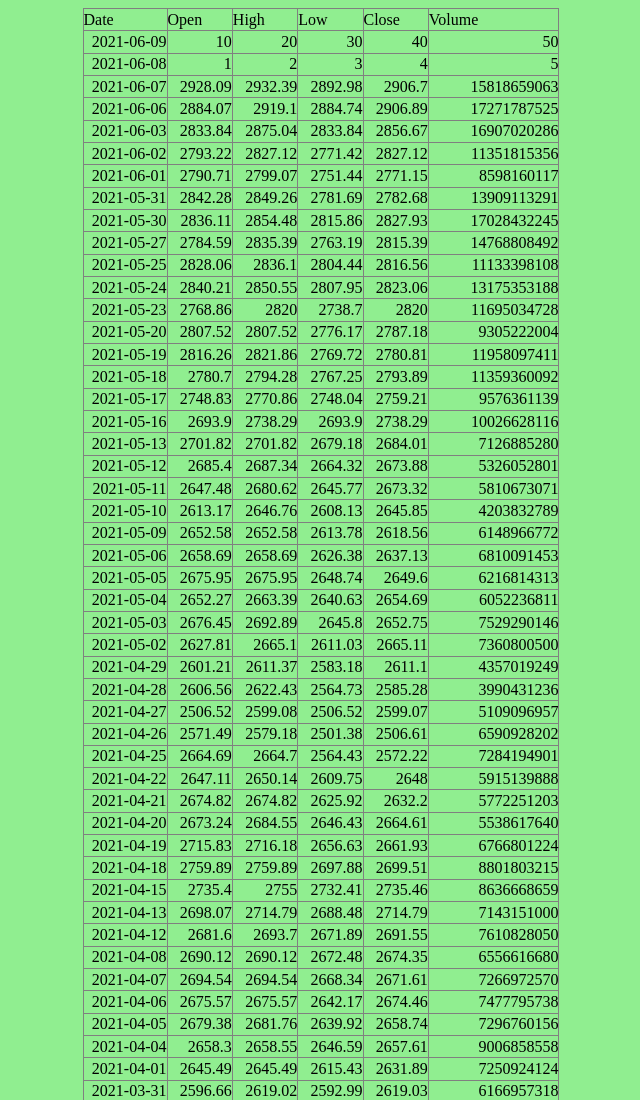
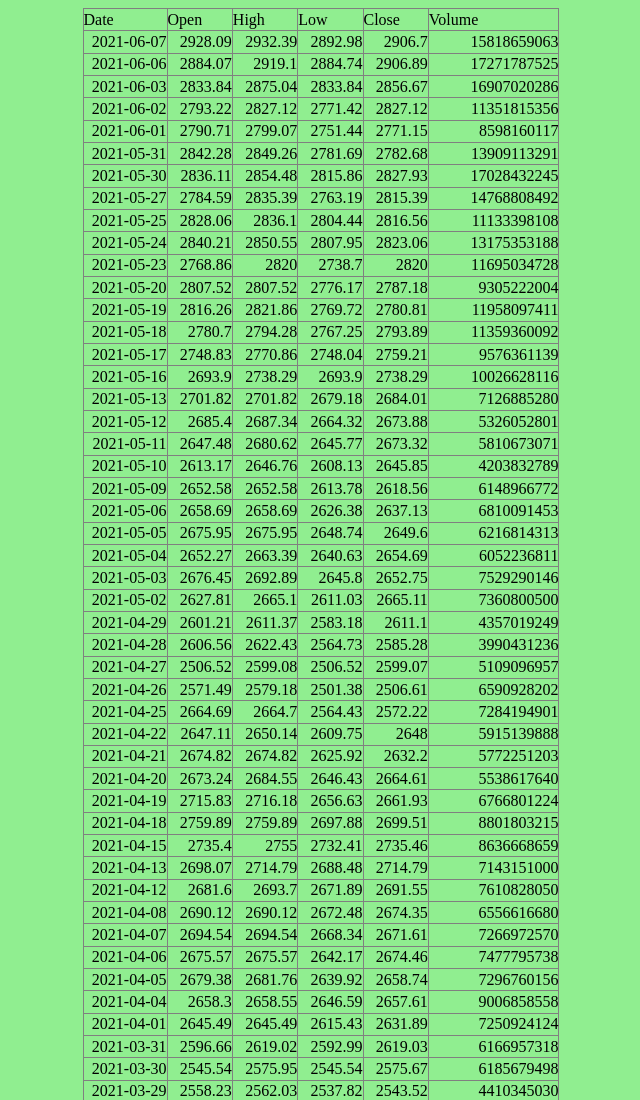
Before and after one commit to shnkyr/NEPSE, a plain HTML site: page index.html in a window 1280 px wide. Shown: the top 1100 px of the page, without its empty margins (319-959 px from the left). Drawn offline with Linux system fonts and the light colour scheme.

Commit message:
Update index.html

```diff
--- a/index.html
+++ b/index.html
@@ -31,23 +31,7 @@
   <td class="xl65" align="left" width="131" style="width:98pt">Volume</td></tr>
 
 
- <tr height="21" style="height:16.0pt">
-  <td height="21" class="xl66" align="right" style="height:16.0pt">2021-06-09</td>
-  <td class="xl65" align="right">10</td>
-  <td class="xl65" align="right">20</td>
-  <td class="xl65" align="right">30</td>
-  <td class="xl65" align="right">40</td>
-  <td class="xl65" align="right">50</td>
- </tr>
 
-	<tr height="21" style="height:16.0pt">
-  <td height="21" class="xl66" align="right" style="height:16.0pt">2021-06-08</td>
-  <td class="xl65" align="right">1</td>
-  <td class="xl65" align="right">2</td>
-  <td class="xl65" align="right">3</td>
-  <td class="xl65" align="right">4</td>
-  <td class="xl65" align="right">5</td>
- </tr>
 
 	<tr height="21" style="height:16.0pt">
   <td height="21" class="xl66" align="right" style="height:16.0pt">2021-06-07</td>
```
